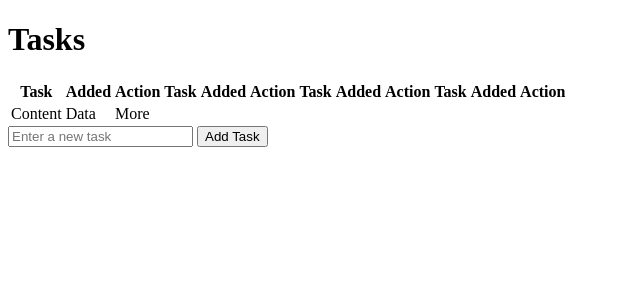
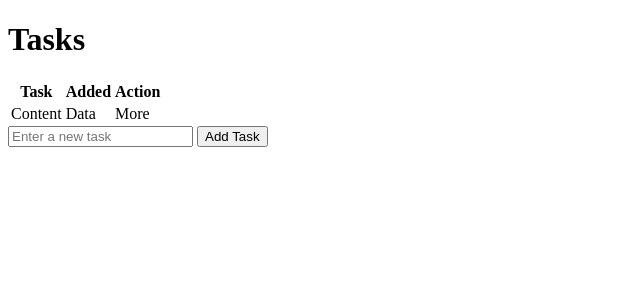
Before and after one commit to kiganyamburu/Todo-App, a Flask app: page / in a window 1280 px wide. Shown: the top 300 px of the page, without its empty margins (0-640 px from the left). Run offline with Flask 3, Linux system fonts and the light colour scheme.

Commit message:
feat(html):removed unnessesary code

```diff
--- a/templates/index.html
+++ b/templates/index.html
@@ -14,16 +14,6 @@
                 <th>Task</th>
                 <th>Added</th>
                 <th>Action</th>
-                <th>Task</th>
-                <th>Added</th>
-                <th>Action</th>
-                <th>Task</th>
-                <th>Added</th>
-                <th>Action</th>
-                <th>Task</th>
-                <th>Added</th>
-                <th>Action</th>
-            </tr>
             <tr>
                 <td>Content</td>
                 <td>Data</td>
```
